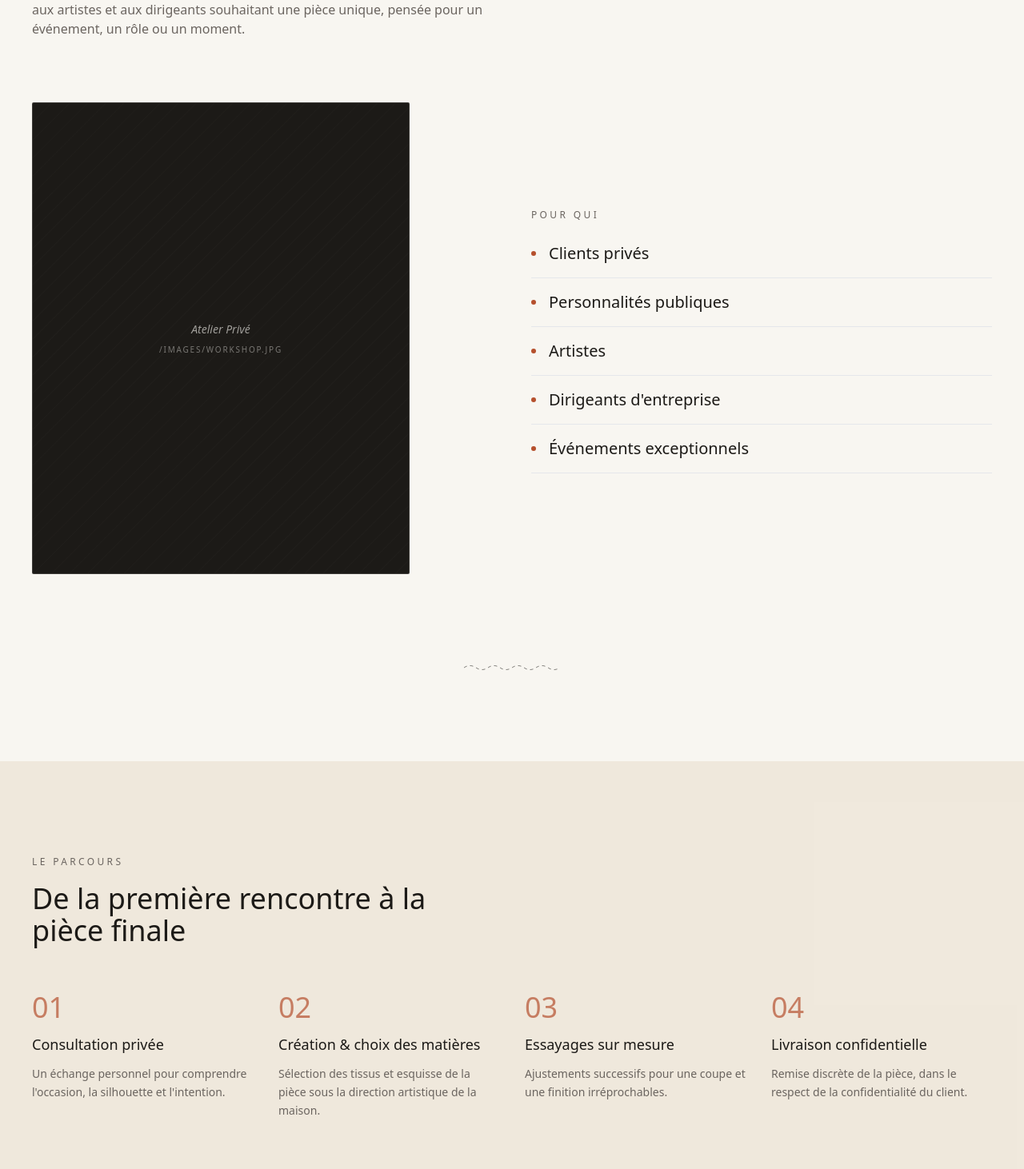
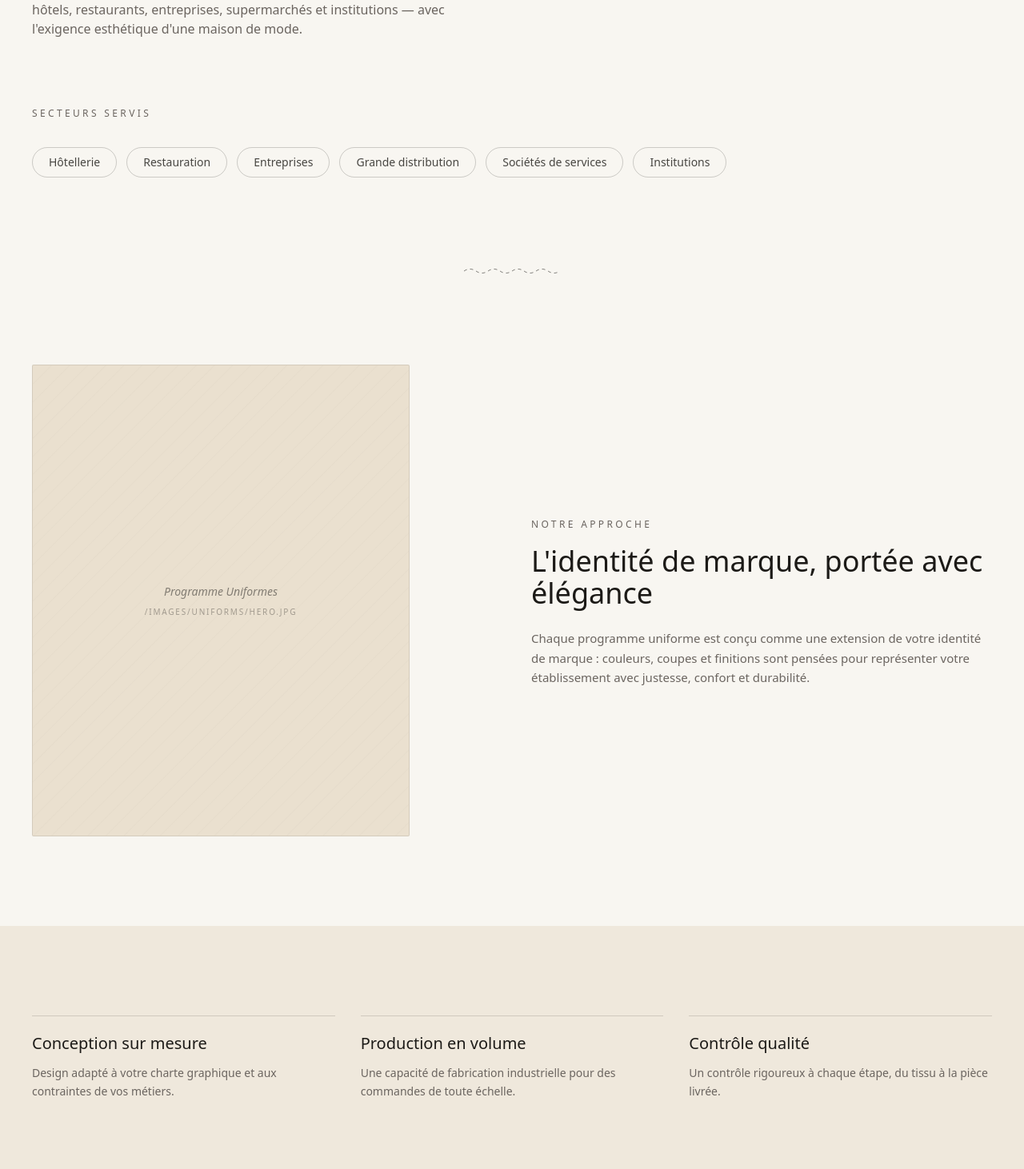
Before and after one commit to parvizfatahnaee-gif/assoyah-website, a Next.js app: page / in a window 1280 px wide. Shown: the part 268-1730 px from the top of the page at 80% size. Built offline with nearby package versions, Linux system fonts and the light colour scheme.

Commit message:
Add files via upload

```diff
--- a/src/app/page.tsx
+++ b/src/app/page.tsx
@@ -17,96 +17,89 @@ export async function generateMetadata({
   const locale: Locale = isLocale(params.locale) ? params.locale : defaultLocale;
   const dict = getDictionary(locale);
   return {
-    title: `${dict.privateAtelier.heroTitle} — ${dict.meta.siteName}`,
-    description: dict.privateAtelier.heroSub,
+    title: `${dict.uniforms.heroTitle} — ${dict.meta.siteName}`,
+    description: dict.uniforms.heroSub,
   };
 }
 
-export default function PrivateAtelierPage({
-  params,
-}: {
-  params: { locale: string };
-}) {
+export default function UniformsPage({ params }: { params: { locale: string } }) {
   const locale: Locale = isLocale(params.locale) ? params.locale : defaultLocale;
   const dict = getDictionary(locale);
-  const { privateAtelier, common, faq } = dict;
+  const { uniforms, common, faq } = dict;
 
-  const forWho = [
-    privateAtelier.forWho1,
-    privateAtelier.forWho2,
-    privateAtelier.forWho3,
-    privateAtelier.forWho4,
-    privateAtelier.forWho5,
+  const sectors = [
+    uniforms.sector1,
+    uniforms.sector2,
+    uniforms.sector3,
+    uniforms.sector4,
+    uniforms.sector5,
+    uniforms.sector6,
   ];
 
-  const steps = [
-    { title: privateAtelier.step1Title, body: privateAtelier.step1Body },
-    { title: privateAtelier.step2Title, body: privateAtelier.step2Body },
-    { title: privateAtelier.step3Title, body: privateAtelier.step3Body },
-    { title: privateAtelier.step4Title, body: privateAtelier.step4Body },
+  const capabilities = [
+    { title: uniforms.capability1Title, body: uniforms.capability1Body },
+    { title: uniforms.capability2Title, body: uniforms.capability2Body },
+    { title: uniforms.capability3Title, body: uniforms.capability3Body },
   ];
 
   return (
     <>
-      <PageHero
-        eyebrow={privateAtelier.heroEyebrow}
-        title={privateAtelier.heroTitle}
-        sub={privateAtelier.heroSub}
-      />
+      <PageHero eyebrow={uniforms.heroEyebrow} title={uniforms.heroTitle} sub={uniforms.heroSub} />
+
+      <section className="mx-auto max-w-content px-6 pb-20 md:px-10 md:pb-28">
+        <FadeIn className="max-w-xl">
+          <Eyebrow>{uniforms.sectorsEyebrow}</Eyebrow>
+        </FadeIn>
+        <div className="mt-8 flex flex-wrap gap-3">
+          {sectors.map((sector) => (
+            <span
+              key={sector}
+              className="rounded-full border border-charcoal/20 px-5 py-2 font-body text-sm text-charcoal/80"
+            >
+              {sector}
+            </span>
+          ))}
+        </div>
+      </section>
+
+      <StitchDivider className="pb-20 md:pb-28" />
 
       <section className="mx-auto max-w-content px-6 pb-20 md:px-10 md:pb-28">
         <div className="grid grid-cols-1 items-center gap-12 lg:grid-cols-12">
           <div className="lg:col-span-5">
             <FadeIn>
               <ImagePlaceholder
-                path="/images/workshop.jpg"
-                label="Atelier Privé"
+                path="/images/uniforms/hero.jpg"
+                label="Programme Uniformes"
                 ratio="aspect-[4/5]"
-                tone="charcoal"
               />
             </FadeIn>
           </div>
           <div className="lg:col-span-6 lg:col-start-7">
             <FadeIn delay={0.1}>
-              <Eyebrow>{privateAtelier.forWhoEyebrow}</Eyebrow>
-              <ul className="mt-6 space-y-4">
-                {forWho.map((item) => (
-                  <li
-                    key={item}
-                    className="flex items-center gap-4 border-b border-charcoal/12 pb-4 font-display text-xl text-charcoal"
-                  >
-                    <span className="h-1.5 w-1.5 shrink-0 rounded-full bg-terracotta" />
-                    {item}
-                  </li>
-                ))}
-              </ul>
+              <Eyebrow>{uniforms.approachEyebrow}</Eyebrow>
+              <h2 className="mt-4 font-display text-3xl text-charcoal md:text-4xl">
+                {uniforms.approachTitle}
+              </h2>
+              <p className="mt-6 font-body text-[15px] leading-relaxed text-stone">
+                {uniforms.approachBody}
+              </p>
             </FadeIn>
           </div>
         </div>
       </section>
 
-      <StitchDivider className="pb-20 md:pb-28" />
-
       <section className="bg-beige/60 py-20 md:py-28">
         <div className="mx-auto max-w-content px-6 md:px-10">
-          <FadeIn className="max-w-xl">
-            <Eyebrow>{privateAtelier.processEyebrow}</Eyebrow>
-            <h2 className="mt-4 font-display text-3xl text-charcoal md:text-4xl">
-              {privateAtelier.processTitle}
-            </h2>
-          </FadeIn>
-          <div className="mt-14 grid grid-cols-1 gap-x-8 gap-y-12 sm:grid-cols-2 lg:grid-cols-4">
-            {steps.map((step, i) => (
-              <FadeIn key={step.title} delay={0.05 * i}>
-                <p className="font-display text-4xl text-terracotta/70">
-                  {String(i + 1).padStart(2, "0")}
-                </p>
-                <h3 className="mt-3 font-display text-lg text-charcoal">
-                  {step.title}
-                </h3>
-                <p className="mt-3 font-body text-sm leading-relaxed text-stone">
-                  {step.body}
-                </p>
+          <div className="grid grid-cols-1 gap-x-8 gap-y-12 md:grid-cols-3">
+            {capabilities.map((c, i) => (
+              <FadeIn key={c.title} delay={0.05 * i}>
+                <div className="border-t border-charcoal/15 pt-5">
+                  <h3 className="font-display text-xl text-charcoal">{c.title}</h3>
+                  <p className="mt-3 font-body text-sm leading-relaxed text-stone">
+                    {c.body}
+                  </p>
+                </div>
               </FadeIn>
             ))}
           </div>
@@ -116,9 +109,9 @@ export default function PrivateAtelierPage({
       <FaqAccordion eyebrow={faq.eyebrow} title={faq.title} items={faq.items} />
 
       <CtaBanner
-        title={privateAtelier.ctaTitle}
-        body={privateAtelier.ctaBody}
-        buttonLabel={common.requestProject}
+        title={uniforms.ctaTitle}
+        body={uniforms.ctaBody}
+        buttonLabel={common.getInTouch}
         href={`/${locale}/contact`}
       />
     </>
```
